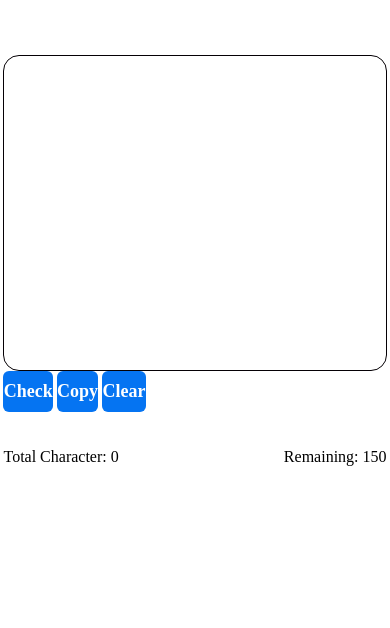
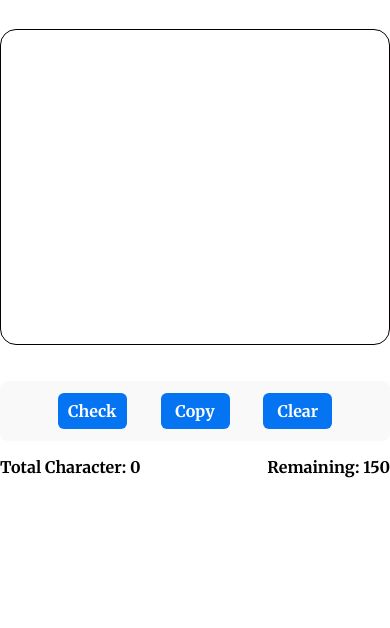
Before and after one commit to high-command-dev/TextBridge, a plain HTML site: page index.html in a window 390 px wide. Shown: the part 216-844 px from the top of the page. Drawn offline with Linux system fonts and the light colour scheme.

Commit message:
Added some changes around reponsiveness in smaller devices.

```diff
--- a/index.html
+++ b/index.html
@@ -12,7 +12,7 @@
     <p>Bridging the Gap Between Connection and Communication</p>
     <div id="editableEditor" contenteditable></div>
 
-    <div class = "checkButtons" >
+    <div class = "checkButton" >
       <button id = "checkButton">Check</button>
       <button id = "copyButton">Copy</button>
       <button id = "clearButton">Clear</button>
--- a/style.css
+++ b/style.css
@@ -1,17 +1,19 @@
-@import url("https://fonts.googleapis.com/css2?family=Inter&family-Merriweather:wght@700&family-work+Sans&display-swap");
+@import url("https://fonts.googleapis.com/css2?family=Inter&family=Merriweather:wght@700&family=Work+Sans&display=swap");
 
 *{
     margin:0;
     padding:0;
     box-sizing:border-box;
-    font-family:"work sans,sans-serif";
+    font-family: "Work Sans", sans-serif;
+    font-family: "Merriweather", serif;
+
 }
 
 body{
   display:flex;
   justify-content:center;
   align-items: center;
-  height: 100vh;
+  min-height: 100vh;
 }
 
 h1{
@@ -38,7 +40,7 @@ p{
   font-size:18px;
   letter-spacing: 1px;
   word-spacing: 2px;
-  line-height:1.6
+  line-height:1.6;
 
 }
 #editableEditor:focus{
@@ -47,11 +49,11 @@ p{
 }
 .checkButton{
   display:flex;
-  justify-content:center;
+  justify-content:space-evenly;
   align-items:center;
   margin-top: 36px;
   padding: 12px 24px;
-  background: rgb(43, 45, 56);
+  background: rgb(249, 249, 250);
   color: rgb(255, 255, 255);
   border-radius: 8px;
   font-size: 18px;
@@ -59,23 +61,47 @@ p{
   cursor: pointer;
 }
 button{
-  border: none;
+  border:burlywood;
+  width: 69px;
   background: rgb(5, 116, 242);
   cursor: pointer;
   border-radius: 6px;
   font-size: 18px;
   color: rgb(255, 255, 255);
   font-weight: 700;
-  padding: 10px.20px
+  padding: 10px;
 }
 button:focus,button:hover{
-  background: rgb(5, 116, 242,0.8);
-  box-shadow: 0 , 5px, 30px 0 rgb(0, 0, 0,0.1);
+  background: rgba(57, 148, 251, 0.8);
+  box-shadow: 0 5px 30px 0 rgba(0, 0, 0, 0.1);
 }
 button:disabled{
   opacity : 0.5;
   cursor: not-allowed;
 }
+
+button:focus-visible {
+  outline: 2px solid rgba(5, 116, 242, 0.8);
+}
+
+@media (max-width: 768px) {
+  h1 {
+      font-size: 32px; /* Adjust heading size */
+  }
+  #editableEditor {
+      max-width: 100%; /* Allow editor to occupy full width */
+      padding: 12px;   /* Adjust padding */
+  }
+  p {
+      margin-top: 16px;
+      margin-bottom: 32px;
+  }
+  button {
+      font-size: 16px;
+      padding: 8px;
+  }
+}
+
 .word-counter{
   display: flex;
   justify-content:space-between;
```
